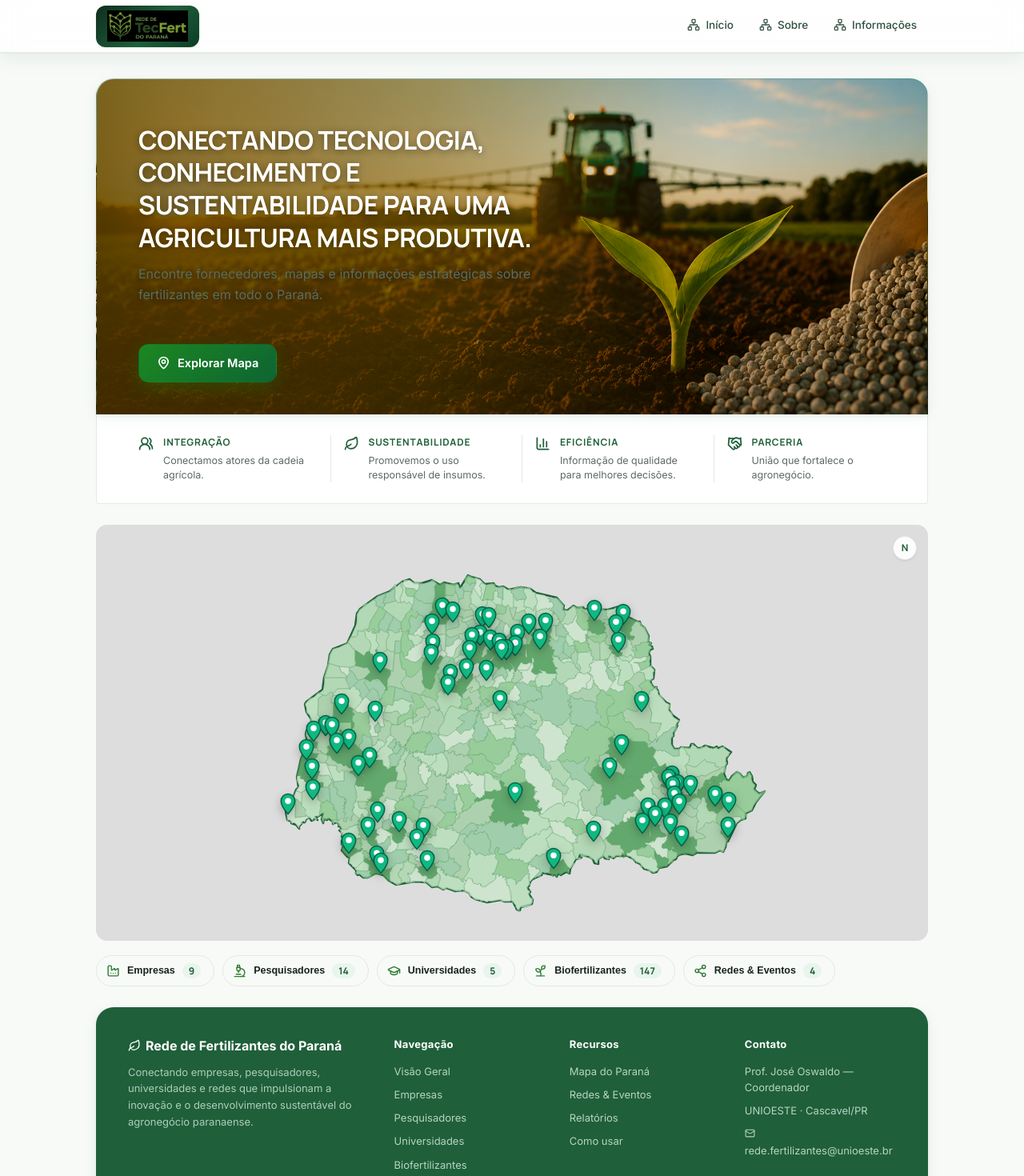
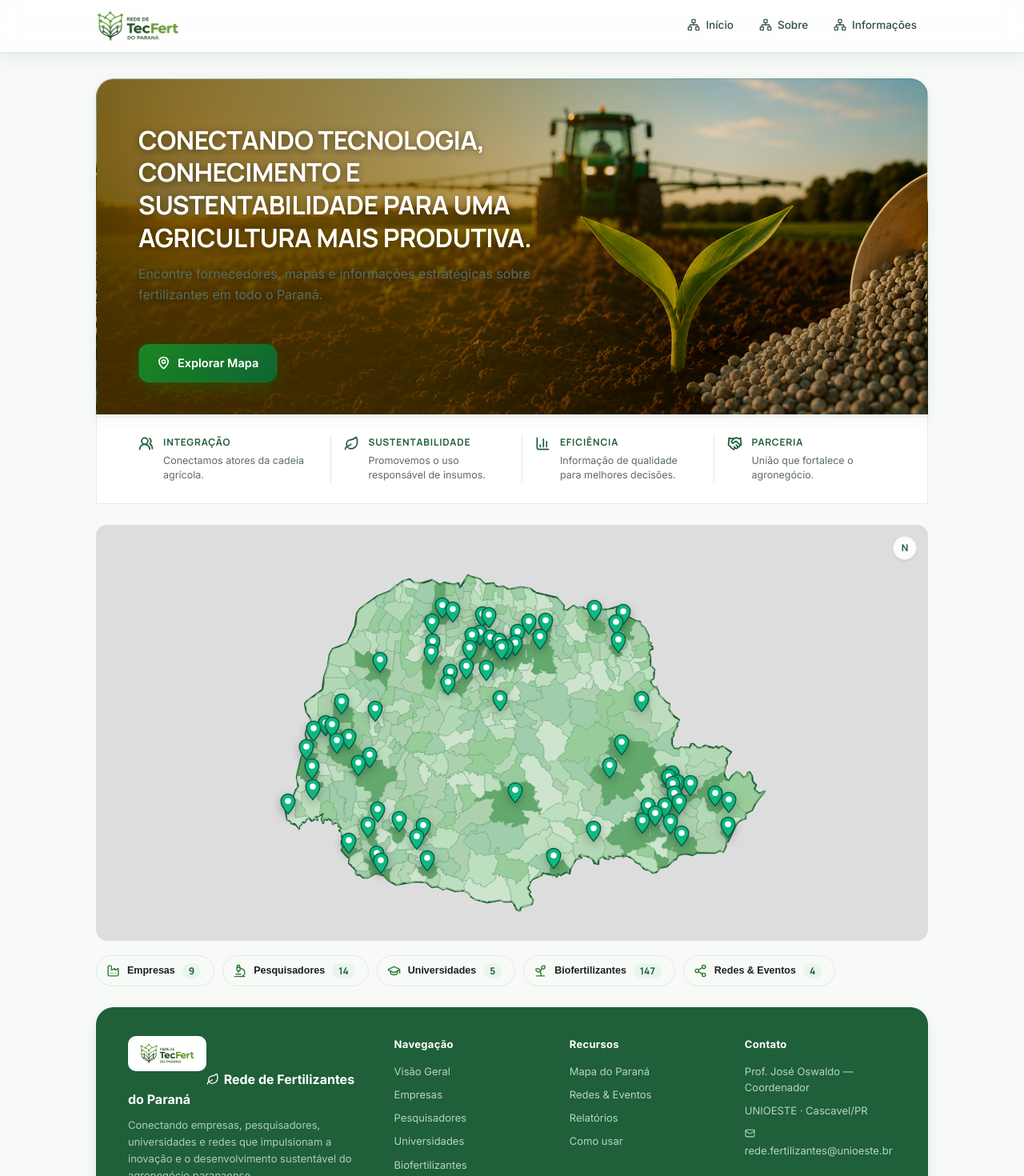
Before and after one commit to Labtes-Unioeste/Gerenciador, a React (Vite) app: page / in a window 1280 px wide. Shown: the top 1470 px of the page at 80% size. Built offline with nearby package versions, Linux system fonts and the light colour scheme; a web font is replaced by a local one.

Commit message:
feat(logo): atualiza para o novo logo TecFert com fundo transparente real; remove chip escuro do menu (nao e mais necessario); adiciona o logo no card do rodape com chip branco por tras (fundo do rodape e escuro, garantindo contraste)

```diff
--- a/src/components/Footer.jsx
+++ b/src/components/Footer.jsx
@@ -13,6 +13,7 @@ export default function Footer() {
     >
       <div className="fgrid">
         <div className="fbrand">
+          <img className="fbrand-logo" src="/logo-tecfert-v2.png" alt="Rede TecFert do Paraná" />
           <b>
             <ICONS.Leaf size={16} strokeWidth={2} style={{ verticalAlign: '-2px', marginRight: 6 }} />
             Rede de Fertilizantes do Paraná
--- a/src/components/TopNav.jsx
+++ b/src/components/TopNav.jsx
@@ -16,7 +16,7 @@ export default function TopNav({ active, onSelect, open, onToggle }) {
             ☰
           </button>
           <div className="logo">
-            <img className="logo-img" src="/logo-tecfert.png" alt="Rede TecFert do Paraná" />
+            <img className="logo-img" src="/logo-tecfert-v2.png" alt="Rede TecFert do Paraná" />
           </div>
         </div>
 
--- a/src/styles.css
+++ b/src/styles.css
@@ -85,12 +85,8 @@ a:hover { text-decoration: underline; }
 @media (max-width: 760px)  { .topnav .tn-inner { padding-left: 56px; padding-right: 56px; } }
 @media (max-width: 480px)  { .topnav .tn-inner { padding-left: 32px; padding-right: 32px; } }
 .topnav .tn-left { display: flex; align-items: center; gap: 12px; flex-shrink: 0; }
-.topnav .logo {
-  display: flex; align-items: center; gap: 11px;
-  background: linear-gradient(135deg, #0F2E1E, #1F5F3A 55%, #0B3D25);
-  border-radius: 12px; padding: 6px 14px; box-shadow: var(--shadow-sm);
-}
-.topnav .logo-img { height: 40px; width: auto; display: block; max-width: 480px; object-fit: contain; }
+.topnav .logo { display: flex; align-items: center; gap: 11px; }
+.topnav .logo-img { height: 42px; width: auto; display: block; max-width: 480px; object-fit: contain; }
 .topnav .logo .mk {
   width: 38px; height: 38px; border-radius: 11px;
   background: linear-gradient(135deg, var(--verde-claro), #9CCC65);
@@ -422,6 +418,10 @@ footer {
   border-radius: var(--radius); padding: 36px 40px; box-shadow: var(--shadow-md);
 }
 footer .fgrid { display: grid; grid-template-columns: 1.6fr 1fr 1fr 1fr; gap: 30px; }
+footer .fbrand-logo {
+  display: inline-block; height: 44px; width: auto; max-width: 240px; object-fit: contain;
+  background: #fff; border-radius: 10px; padding: 8px 14px; margin-bottom: 16px;
+}
 footer .fbrand b { font-size: 16px; color: #fff; font-weight: 700; }
 footer .fbrand p { font-size: 13px; color: #aecdba; margin-top: 10px; line-height: 1.6; }
 footer h4 { font-size: 13px; color: #fff; font-weight: 700; margin-bottom: 14px; letter-spacing: .3px; }
```
Also changed, not shown: public/logo-tecfert-v2.png (added).
